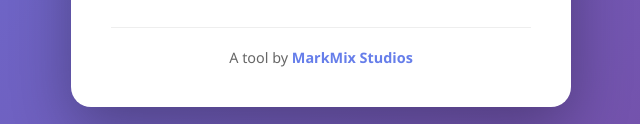
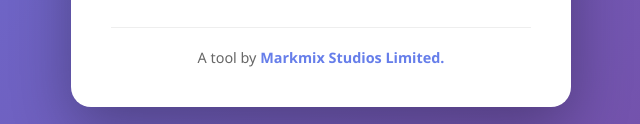
Before and after one commit to koemee/koemee.github.io, a plain HTML site: page qr-generator.html in a window 1280 px wide. Shown: the part 789-913 px from the top of the page, 319-959 px from the left. Drawn offline with Linux system fonts and the light colour scheme.

Commit message:
Update qr-generator.html

```diff
--- a/qr-generator.html
+++ b/qr-generator.html
@@ -3,7 +3,7 @@
 <head>
     <meta charset="UTF-8">
     <meta name="viewport" content="width=device-width, initial-scale=1.0">
-    <title>QR Code Generator</title>
+    <title>Markmix QR Code Generator</title>
     <script src="https://cdnjs.cloudflare.com/ajax/libs/qrious/4.0.2/qrious.min.js"></script>
     <link rel="stylesheet" href="https://cdnjs.cloudflare.com/ajax/libs/font-awesome/6.4.0/css/all.min.css">
     <style>
@@ -283,7 +283,7 @@
         </div>
 
         <div class="footer">
-            A tool by <a href="https://www.markmixstudios.com" target="_blank" rel="noopener">MarkMix Studios</a>
+            A tool by <a href="https://www.markmixstudios.com/tools" target="_blank" rel="noopener">Markmix Studios Limited.</a>
         </div>
     </div>
 
```
